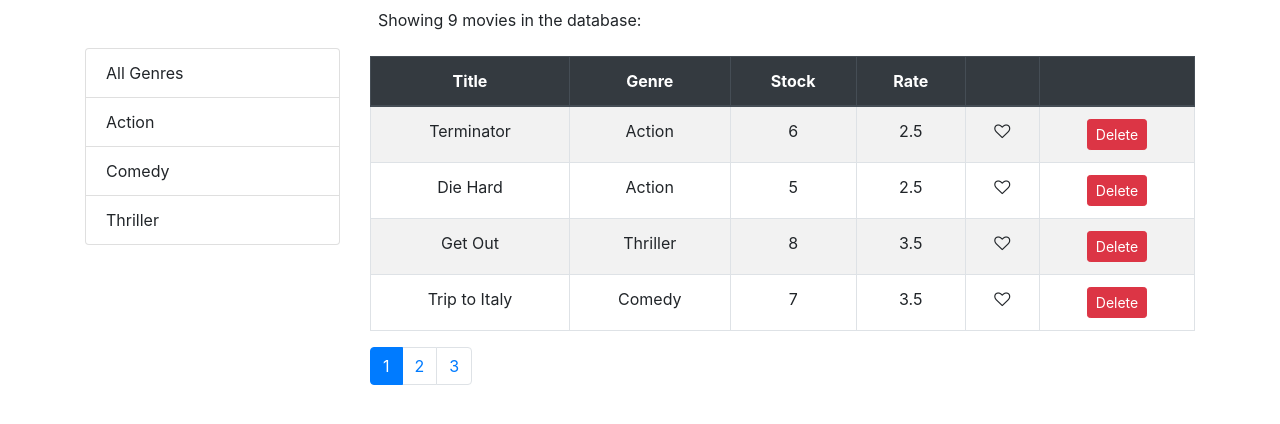
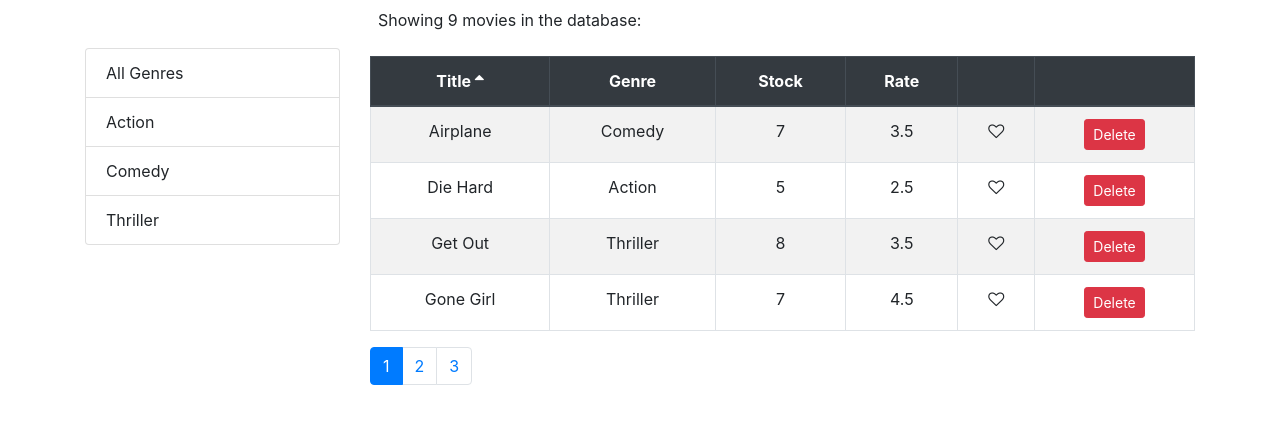
Before and after one commit to pc-101/React-Video-App, a React (Create React App) app: page / in a window 1280 px wide. Shown: the top 424 px of the page. Built offline with nearby package versions, Linux system fonts and the light colour scheme.

Commit message:
Completed sorting feature and refactored some code

```diff
--- a/src/components/common/like.jsx
+++ b/src/components/common/like.jsx
@@ -1,9 +1,9 @@
 import React from "react";
 
-const Like = (props) => {
+const Like = ({ liked, onClick }) => {
   let classes = "fa fa-heart";
 
-  if (!props.liked) {
+  if (!liked) {
     classes += "-o";
   }
 
@@ -12,7 +12,7 @@
       className={classes}
       style={{ cursor: "pointer" }}
       aria-hidden="true"
-      onClick={props.onClick}
+      onClick={onClick}
     />
   );
 };
--- /dev/null
+++ b/src/components/common/table.jsx
@@ -0,0 +1,14 @@
+import React from "react";
+import TableHeader from "./tableHeader";
+import TableBody from "./tableBody";
+
+const Table = ({ columns, items, sortColumn, onSort }) => {
+  return (
+    <table className="table table-striped table-bordered text-center">
+      <TableHeader columns={columns} onSort={onSort} sortColumn={sortColumn} />
+      <TableBody columns={columns} items={items} />
+    </table>
+  );
+};
+
+export default Table;
--- /dev/null
+++ b/src/components/common/tableBody.jsx
@@ -0,0 +1,36 @@
+import React, { Component } from "react";
+import _ from "lodash";
+
+class TableBody extends Component {
+  renderCell = (item, column) => {
+    if (column.content) {
+      return column.content(item);
+    }
+
+    return _.get(item, column.path);
+  };
+
+  createKey = (item, column) => {
+    return item._id + (column.path || column.key);
+  };
+
+  render() {
+    const { items, columns } = this.props;
+
+    return (
+      <tbody>
+        {items.map((item) => (
+          <tr key={item._id}>
+            {columns.map((column) => (
+              <td key={this.createKey(item, column)}>
+                {this.renderCell(item, column)}
+              </td>
+            ))}
+          </tr>
+        ))}
+      </tbody>
+    );
+  }
+}
+
+export default TableBody;
--- /dev/null
+++ b/src/components/common/tableHeader.jsx
@@ -0,0 +1,56 @@
+import React, { Component } from "react";
+
+class TableHeader extends Component {
+  raiseSort = (path) => {
+    const sortColumn = { ...this.props.sortColumn };
+
+    if (!path) {
+      return;
+    }
+
+    if (sortColumn.path === path) {
+      sortColumn.order = sortColumn.order === "asc" ? "desc" : "asc";
+    } else {
+      sortColumn.path = path;
+      sortColumn.order = "asc";
+    }
+
+    this.props.onSort(sortColumn);
+  };
+
+  renderSortIcon = (column) => {
+    const { sortColumn } = this.props;
+
+    if (column.path !== sortColumn.path) {
+      return null;
+    }
+
+    if (sortColumn.order === "asc") {
+      return <i className="fa fa-sort-asc" />;
+    } else {
+      return <i className="fa fa-sort-desc" />;
+    }
+  };
+
+  render() {
+    const { columns } = this.props;
+
+    return (
+      <thead className="thead-dark">
+        <tr>
+          {columns.map((column) => (
+            <th
+              className="clickable"
+              key={column.path || column.key}
+              onClick={() => this.raiseSort(column.path)}
+            >
+              {column.label} {this.renderSortIcon(column)}
+            </th>
+          ))}
+        </tr>
+      </thead>
+    );
+  }
+}
+
+export default TableHeader;
--- a/src/components/movies.jsx
+++ b/src/components/movies.jsx
@@ -5,6 +5,7 @@
 import { paginate } from "./utils/paginate";
 import { getMovies } from "../services/fakeMovieService";
 import { getGenres } from "../services/fakeGenreService";
+import _ from "lodash";
 
 class Movies extends Component {
   state = {
@@ -12,7 +13,8 @@
     genres: [],
     pageSize: 4,
     currentPage: 1,
-    currentGenre: ""
+    currentGenre: "",
+    sortColumn: { path: "title", order: "asc" }
   };
 
   componentDidMount() {
@@ -20,6 +22,25 @@
 
     this.setState({ movies: getMovies(), genres });
   }
+
+  getPagedData = () => {
+    const {
+      currentPage,
+      currentGenre,
+      sortColumn,
+      pageSize,
+      movies: allMovies
+    } = this.state;
+
+    const filtered =
+      currentGenre && currentGenre._id
+        ? allMovies.filter((m) => m.genre._id === currentGenre._id)
+        : allMovies;
+    const sorted = _.orderBy(filtered, [sortColumn.path], [sortColumn.order]);
+    const movies = paginate(sorted, currentPage, pageSize);
+
+    return { totalCount: filtered.length, items: movies };
+  };
   handleDelete = (movie) => {
     const movies = this.state.movies.filter((m) => m._id !== movie._id);
 
@@ -44,22 +65,18 @@
     this.setState({ currentGenre: genre, currentPage: 1 });
   };
 
+  handleSort = (sortColumn) => {
+    this.setState({ sortColumn });
+  };
+
   render() {
     const { length: count } = this.state.movies;
-    const { currentPage, currentGenre, pageSize, movies: allMovies } = this.state;
-    // console.log(currentPage);
+    const { currentPage, sortColumn, pageSize } = this.state;
+    const { totalCount, items: movies } = this.getPagedData();
 
     if (count === 0) {
       return <p className="p-2">There are no movies in the database!</p>;
     }
-
-    const filtered =
-      currentGenre && currentGenre._id
-        ? allMovies.filter((m) => m.genre._id === currentGenre._id)
-        : allMovies;
-
-    const movies = paginate(filtered, currentPage, pageSize);
-    // console.log(movies);
 
     return (
       <div className="row">
@@ -71,10 +88,16 @@
           />
         </div>
         <div className="col">
-          <p className="p-2">Showing {filtered.length} movies in the database:</p>
-          <MoviesTable movies={movies} onLike={this.handleLike} onDelete={this.handleDelete} />
+          <p className="p-2">Showing {totalCount} movies in the database:</p>
+          <MoviesTable
+            movies={movies}
+            sortColumn={sortColumn}
+            onLike={this.handleLike}
+            onDelete={this.handleDelete}
+            onSort={this.handleSort}
+          />
           <Pagination
-            itemCount={filtered.length}
+            itemCount={totalCount}
             pageSize={pageSize}
             currentPage={currentPage}
             onPageChange={this.handlePageChange}
--- a/src/components/moviesTable.jsx
+++ b/src/components/moviesTable.jsx
@@ -1,43 +1,45 @@
-import React from "react";
+import React, { Component } from "react";
 import Like from "./common/like";
+import Table from "./common/table";
 
-const MoviesTable = (props) => {
-  const { movies, onLike, onDelete } = props;
+class MoviesTable extends Component {
+  columns = [
+    { id: 1, path: "title", label: "Title" },
+    { id: 2, path: "genre.name", label: "Genre" },
+    { id: 3, path: "numberInStock", label: "Stock" },
+    { id: 4, path: "dailyRentalRate", label: "Rate" },
+    {
+      key: "like",
+      content: (movie) => (
+        <Like liked={movie.liked} onClick={() => this.props.onLike(movie)} />
+      )
+    },
+    {
+      key: "delete",
+      content: (movie) => (
+        <button
+          className="btn btn-danger btn-sm"
+          onClick={() => this.props.onDelete(movie)}
+        >
+          Delete
+        </button>
+      )
+    }
+  ];
+  render() {
+    const { movies, sortColumn, onSort } = this.props;
 
-  return (
-    <React.Fragment>
-      <table className="table table-striped table-bordered text-center">
-        <thead className="thead-dark">
-          <tr>
-            <th>Title</th>
-            <th>Genre</th>
-            <th>Stock</th>
-            <th>Rate</th>
-            <th />
-            <th />
-          </tr>
-        </thead>
-        <tbody>
-          {movies.map((movie) => (
-            <tr key={movie._id} className="text-center">
-              <td>{movie.title}</td>
-              <td>{movie.genre.name}</td>
-              <td>{movie.numberInStock}</td>
-              <td>{movie.dailyRentalRate}</td>
-              <td>
-                <Like liked={movie.liked} onClick={() => onLike(movie)} />
-              </td>
-              <td>
-                <button className="btn btn-danger btn-sm" onClick={() => onDelete(movie)}>
-                  Delete
-                </button>
-              </td>
-            </tr>
-          ))}
-        </tbody>
-      </table>
-    </React.Fragment>
-  );
-};
+    return (
+      <React.Fragment>
+        <Table
+          columns={this.columns}
+          items={movies}
+          sortColumn={sortColumn}
+          onSort={onSort}
+        />
+      </React.Fragment>
+    );
+  }
+}
 
 export default MoviesTable;
--- a/src/index.css
+++ b/src/index.css
@@ -12,3 +12,7 @@
   font-family: source-code-pro, Menlo, Monaco, Consolas, "Courier New",
     monospace;
 }
+
+.clickable {
+  cursor: pointer;
+}
```
Also changed, not shown: src/components/common/listGroup.jsx (+10 -3 lines), src/components/common/pagination.jsx (+5 -3 lines), 1 other file (tests, documents, lock files or other folders).
